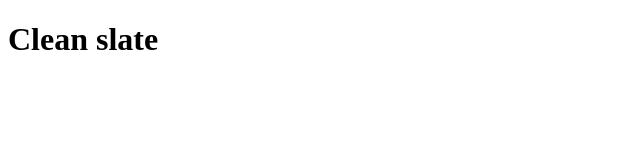
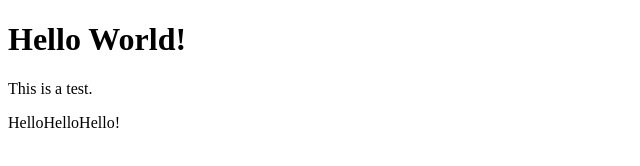
Before and after one commit to dianavlw/practiceHTML, a plain HTML site: page index.html in a window 1280 px wide. Shown: the whole page, without its empty margins (0-640 px from the left). Drawn offline with Linux system fonts and the light colour scheme.

Commit message:
My changes in css and html

```diff
--- a/css/style.css
+++ b/css/style.css
@@ -0,0 +1,3 @@
+bg {
+    background-color: azure;
+}
--- a/index.html
+++ b/index.html
@@ -6,6 +6,8 @@
     <title>Document</title>
 </head>
 <body>
-    <h1>Clean slate</h1>
+    <h1>Hello World!</h1>
+    <p>This is a test.</p>
+    <p>HelloHelloHello!</p>
 </body>
 </html>
```
Also changed, not shown: 1 other file.
